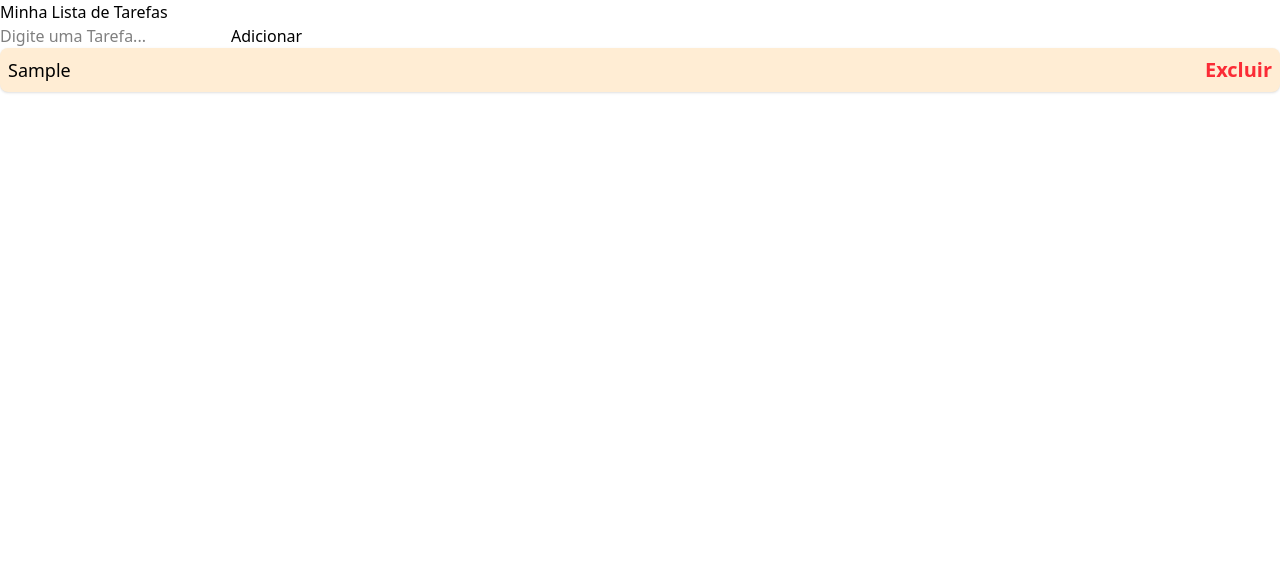
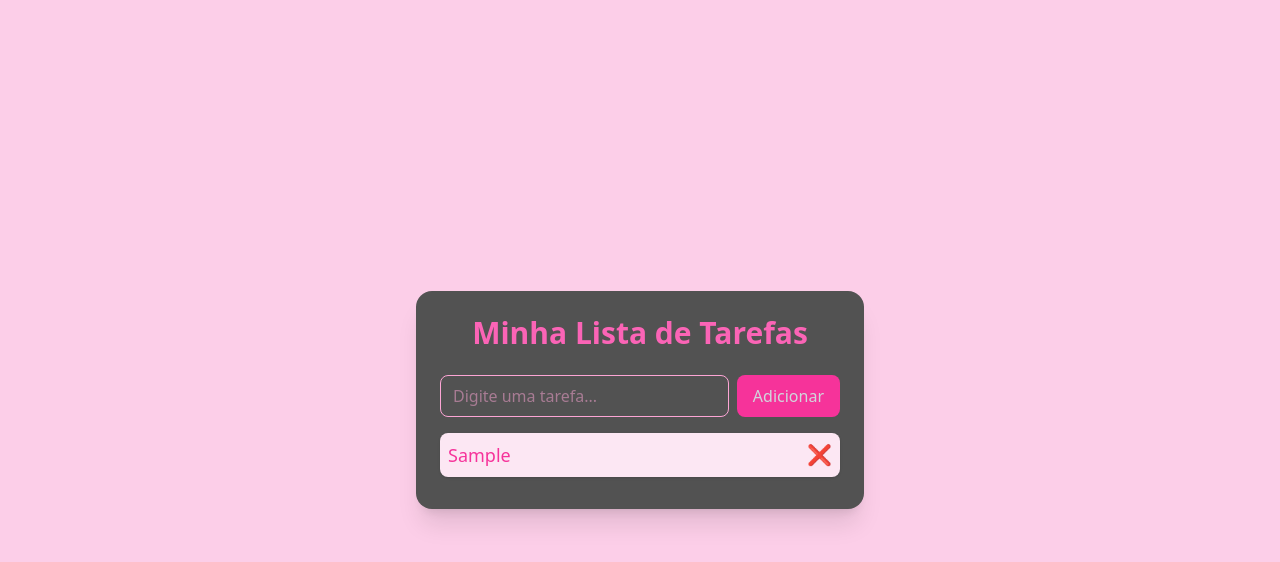
Before and after one commit to AdrianaRoza/To-do-List, a React (Vite) app: page / in a window 1280 px wide. Both pictures are taken after typing "Sample" into the empty fields and a click on the button "Adicionar". Shown: the top 562 px of the page. Built offline with nearby package versions, Linux system fonts and the light colour scheme.

Commit message:
refactor to-do list

```diff
--- a/src/App.jsx
+++ b/src/App.jsx
@@ -1,9 +1,8 @@
+import { useState, useEffect } from "react"
+import Formulario from "./components/Formulario"
+import ListaTarefas from "./components/ListaTarefas"
 
-import { useState, useEffect } from "react"
-
-
-const App = () => {
-
+export default function App() {
   const [tarefa, setTarefa] = useState("")
   const [lista, setLista] = useState(() => {
     const dadosSalvos = localStorage.getItem("minhaLista")
@@ -11,70 +10,50 @@ const App = () => {
   })
 
   useEffect(() => {
-  localStorage.setItem("minhaLista", JSON.stringify(lista))
-}, [lista])
+    localStorage.setItem("minhaLista", JSON.stringify(lista))
+  }, [lista])
 
-
-  const adicionarTarefa = () =>{
-    if(tarefa.trim() === "") return // evita tarefa vazia
-    setLista([...lista, {texto: tarefa, feito: false}])
+  const adicionarTarefa = () => {
+    if (tarefa.trim() === "") return
+    setLista([...lista, { texto: tarefa, feito: false }])
     setTarefa("")
   }
 
   const alternarFeito = (index) => {
     const novaLista = [...lista]
-    novaLista[index].feito = !novaLista[index.feito]
+    novaLista[index].feito = !novaLista[index].feito
     setLista(novaLista)
   }
 
   const removerTarefa = (index) => {
-    const novaLista = lista.filter((_,i) => i !== index)
+    const novaLista = lista.filter((_, i) => i !== index)
     setLista(novaLista)
   }
 
-  return(
-    <div>
+  return (
+    <div
+      className="min-h-screen bg-pink-200 p-4 flex items-center
+        justify-center">
+      <div
+        className="bg-neutral-600 shadow-xl rounded-2xl p-6 w-full max-w-md
+          transition-all">
+        <h1
+          className="text-3xl font-bold text-pink-400 mb-6 text-center">
+           Minha Lista de Tarefas
+        </h1>
 
-      <h1>Minha Lista de Tarefas</h1>
+        <Formulario
+          tarefa={tarefa}
+          setTarefa={setTarefa}
+          adicionarTarefa={adicionarTarefa}
+        />
 
-      <input
-        type="text"
-        value={tarefa}
-        onChange={(e) => setTarefa(e.target.value)}
-        placeholder="Digite uma Tarefa..."
-      />
-
-      <button onClick={adicionarTarefa}>Adicionar</button>
-
-      <ul>
-        {lista.map((item, index)=>(
-          <li
-            key={index}
-            className="flex justify-between items-center mb-2 bg-orange-100
-              p-2 rounded-lg shadow-sm transition-all duration-300
-              hover:scale-105 hover:bg-orange-200"
-          >
-
-            <span
-              onClick={() => alternarFeito(index)}
-              className={`cursor-pointer text-lg ${
-                item.feito ? "line-through text-gray-500" : "text-black"
-              }`}
-            >
-              {item.texto}
-            </span>
-
-            <button
-              onClick={() => removerTarefa(index)}
-              className="text-red-500 hover:text-red-700 text-xl font-bold
-                ml-4 transition">
-              Excluir
-            </button>
-          </li>
-        ))}
-      </ul>
-
+        <ListaTarefas
+          lista={lista}
+          alternarFeito={alternarFeito}
+          removerTarefa={removerTarefa}
+        />
+      </div>
     </div>
   )
 }
-export default App
--- /dev/null
+++ b/src/components/Formulario.jsx
@@ -0,0 +1,20 @@
+export default function Formulario({ tarefa, setTarefa, adicionarTarefa }) {
+  return (
+    <div className="flex gap-2 mb-4">
+      <input
+        type="text"
+        value={tarefa}
+        onChange={(e) => setTarefa(e.target.value)}
+        placeholder="Digite uma tarefa..."
+        className="flex-1 px-3 py-2 text-pink-300 border border-pink-300 rounded-lg
+                   focus:outline-none focus:ring-2 focus:ring-pink-400 transition"
+      />
+      <button
+        onClick={adicionarTarefa}
+        className="bg-pink-500 text-gray-300 px-4 py-2 rounded-lg hover:bg-pink-600 transition"
+      >
+        Adicionar
+      </button>
+    </div>
+  )
+}
--- /dev/null
+++ b/src/components/ListaTarefas.jsx
@@ -0,0 +1,18 @@
+import Tarefa from "./Tarefa"
+
+ const ListaTarefas = ({ lista, alternarFeito, removerTarefa }) => {
+  return (
+    <ul>
+      {lista.map((item, index) => (
+        <Tarefa
+          key={index}
+          item={item}
+          index={index}
+          alternarFeito={alternarFeito}
+          removerTarefa={removerTarefa}
+        />
+      ))}
+    </ul>
+  )
+}
+export default ListaTarefas
--- /dev/null
+++ b/src/components/Tarefa.jsx
@@ -0,0 +1,29 @@
+
+const Tarefa = ({item, index, alternarFeito, removerTarefa}) => {
+  return(
+    <li
+      className="flex justify-between items-center mb-2 bg-pink-100 p-2
+        rounded-lg shadow-sm transition-all duration-300 hover:scale-105
+        hover:bg-pink-200"
+    >
+      <button
+        onClick={() => alternarFeito(index)}
+        className={`text-left flex-1 text-lg transition ${
+          item.feito ? "line-through text-pink-900" : "text-pink-500"
+        }`}
+      >
+        {item.texto}
+      </button>
+
+       <button
+        onClick={() => removerTarefa(index)}
+        className="text-pink-500 hover:text-pink-700 text-xl font-bold
+          ml-4 transition"
+      >
+        ❌
+      </button>
+
+    </li>
+  )
+}
+export default Tarefa
```
